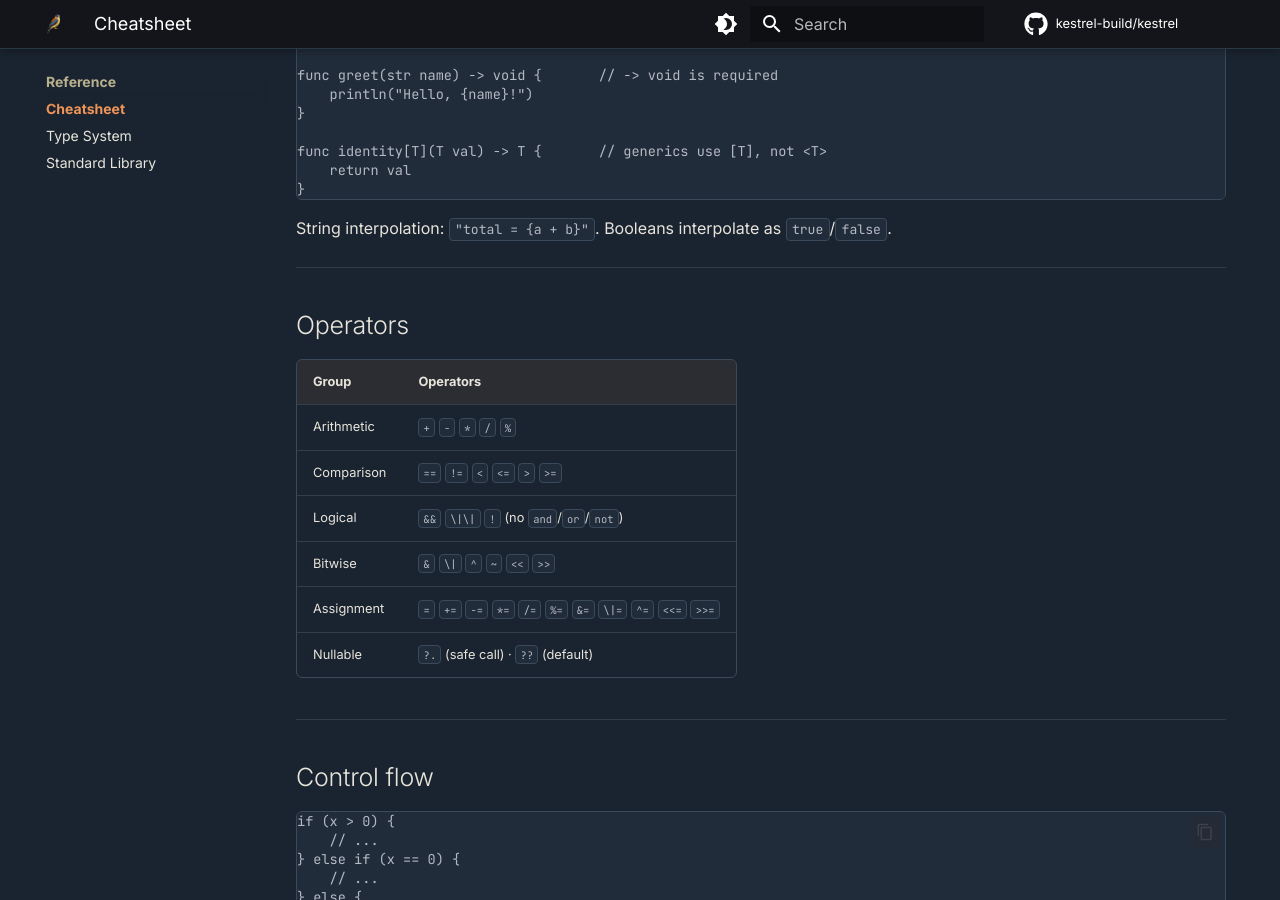
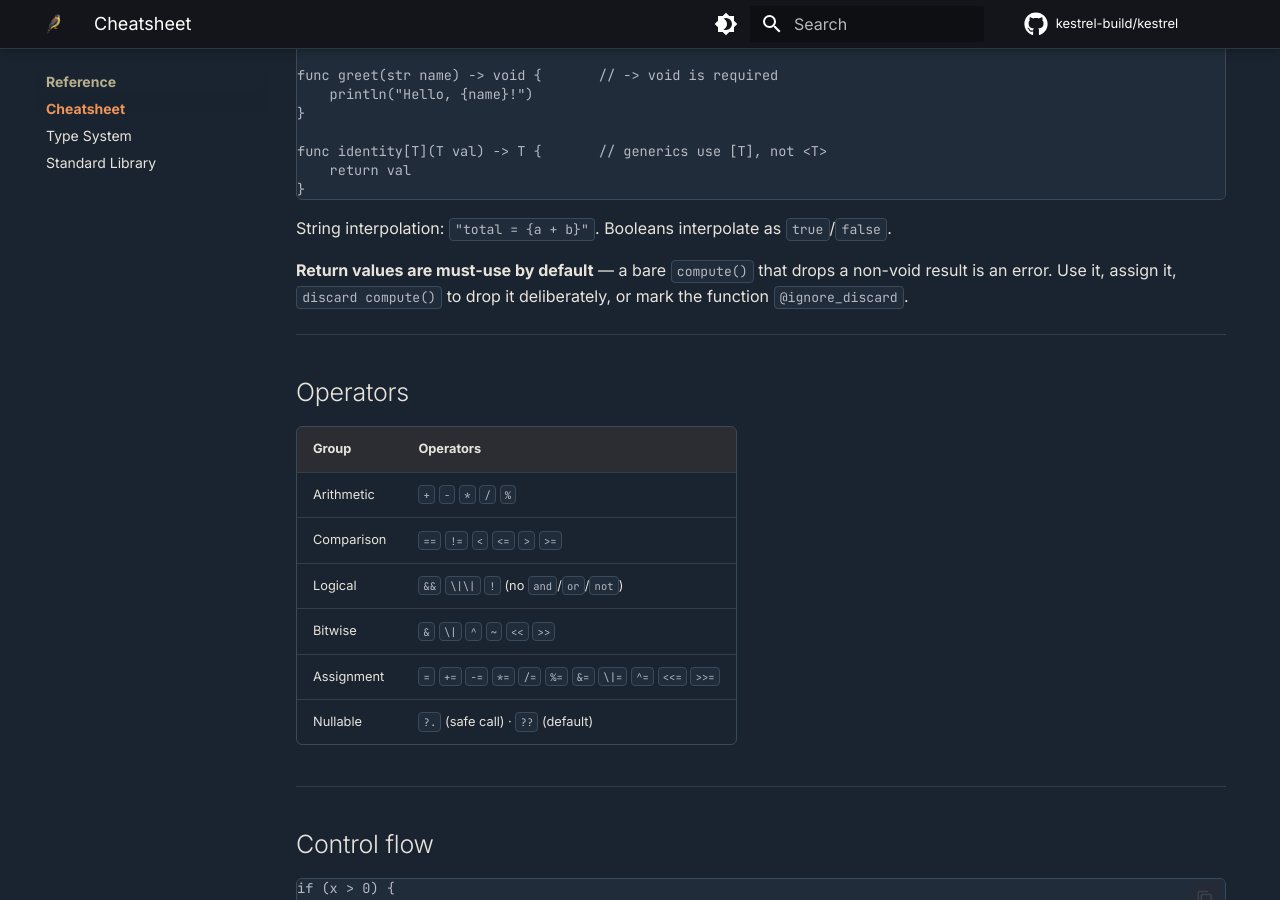
Before and after one commit to kestrel-build/kestrel-build.github.io, an MkDocs documentation site: the page built from docs/reference/cheatsheet.md, in a window 1280 px wide and 900 px high, scrolled down 3136 px. Built offline with MkDocs 1.6.1 and Material for MkDocs 9.7.7, drawn with Linux system fonts in a browser that asks for light colours; comment, search, counter and statistics services are not loaded; some of the changed text lies outside the part shown.

Commit message:
docs: must-use returns by default (@no_discard -> @ignore_discard)
Update the cheatsheet (markdown + printable HTML + regenerated PDF): return
values are must-use by default; opt out with the value, discard f(), or
@ignore_discard. Replaces the old @no_discard annotation entry.

````diff
--- a/docs/assets/kestrel-cheatsheet.html
+++ b/docs/assets/kestrel-cheatsheet.html
@@ -589,7 +589,7 @@ c.<span class="fn">fetch_add</span>(<span class="num">1</span>)
       <div class="card__bd">
         <table>
           <tbody>
-            <tr><td class="mono">@no_discard</td><td>Caller must use the return value</td></tr>
+            <tr><td class="mono">@ignore_discard</td><td>Callers may drop the return value (results are must-use by default)</td></tr>
             <tr><td class="mono">@no_return</td><td>Function never returns</td></tr>
             <tr><td class="mono">@packed @aligned(N)</td><td>Struct layout control</td></tr>
             <tr><td class="mono">@inline @cold @hot</td><td>Optimization hints</td></tr>
--- a/docs/reference/cheatsheet.md
+++ b/docs/reference/cheatsheet.md
@@ -91,6 +91,10 @@ func identity[T](T val) -> T {       // generics use [T], not <T>
 ```
 
 String interpolation: `"total = {a + b}"`. Booleans interpolate as `true`/`false`.
+
+**Return values are must-use by default** — a bare `compute()` that drops a
+non-void result is an error. Use it, assign it, `discard compute()` to drop it
+deliberately, or mark the function `@ignore_discard`.
 
 ---
 
@@ -275,7 +279,7 @@ unsafe {
 
 | Annotation | Purpose |
 |------------|---------|
-| `@no_discard` | Caller must use the return value |
+| `@ignore_discard` | Callers may drop this function's return value |
 | `@no_return` | Function never returns |
 | `@packed` / `@aligned(N)` | Struct layout control |
 | `@inline` / `@cold` / `@hot` | Optimization hints |
````
Also changed, not shown: 1 other file.
